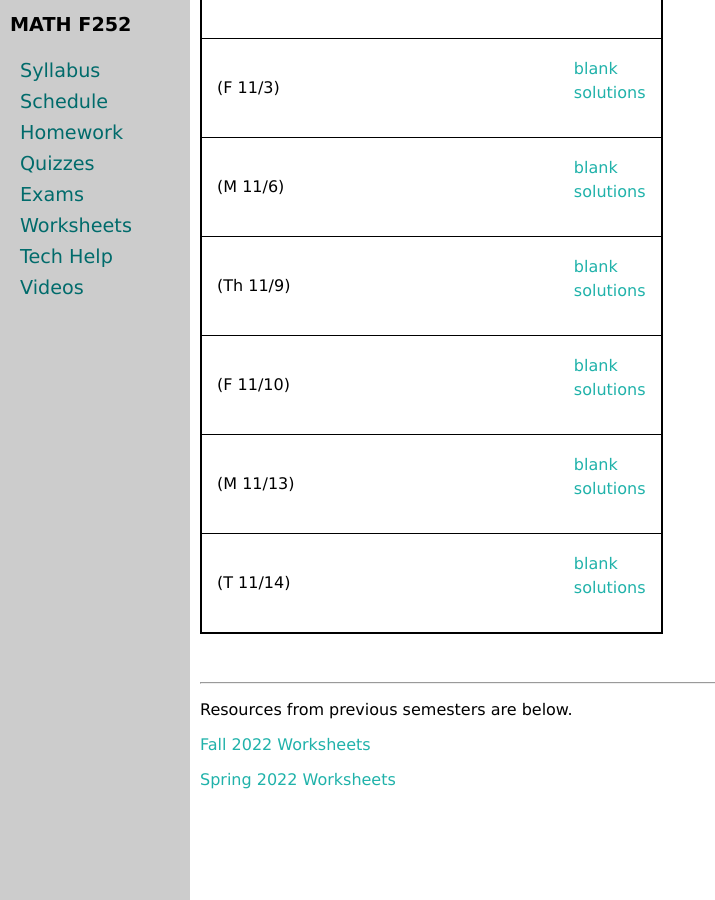
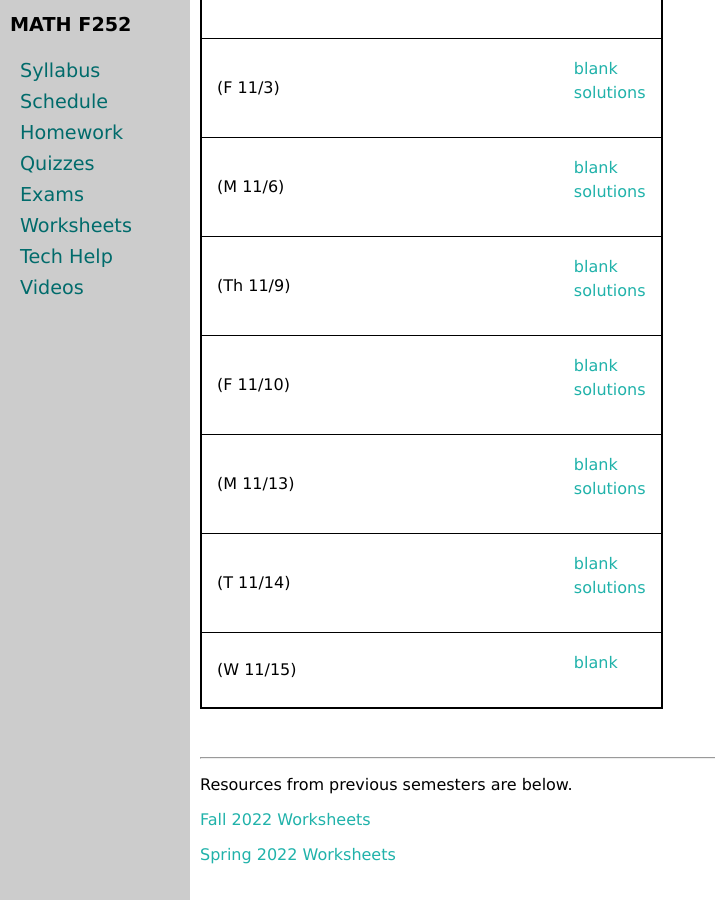
Before and after one commit to uaf-math/calc2, a Jekyll site: the page built from worksheets.md, in a window 1280 px wide and 900 px high, scrolled down 3828 px. Shown: the whole window, without its empty margins (0-715 px from the left). Built offline with Jekyll 4.4.1, drawn with Linux system fonts in a browser that asks for light colours.

Commit message:
Update worksheets.yml

```diff
--- a/_data/worksheets.yml
+++ b/_data/worksheets.yml
@@ -129,3 +129,5 @@ worksheets:
 - name: (T 11/14)
   blank: M252-M2-recitation-probs.pdf
   solutions: M2-practice-s.pdf
+- name: (W 11/15)
+  blank: M252-f23-M2-a.pdf
```
